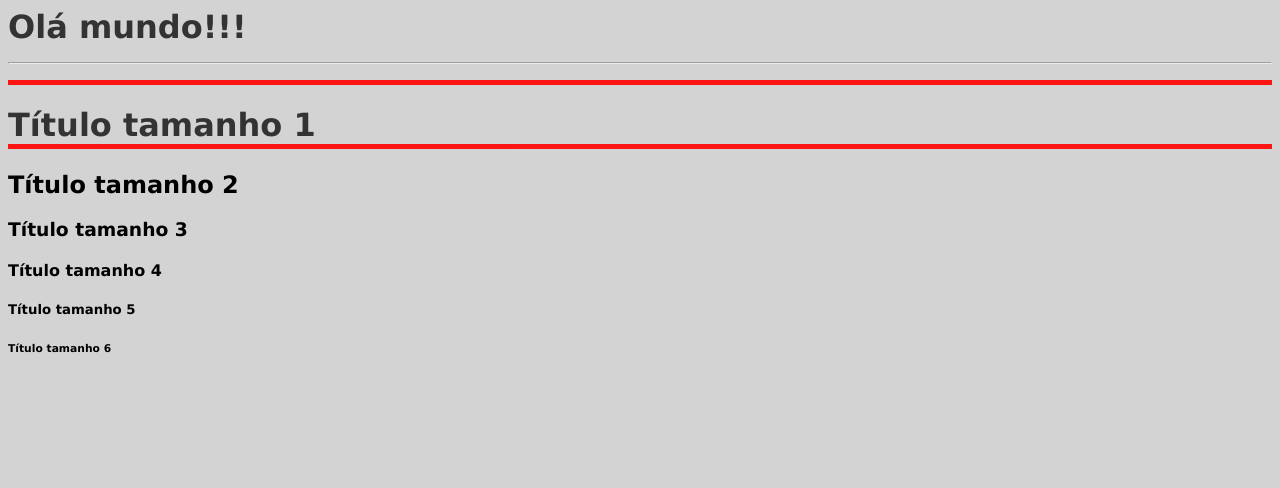
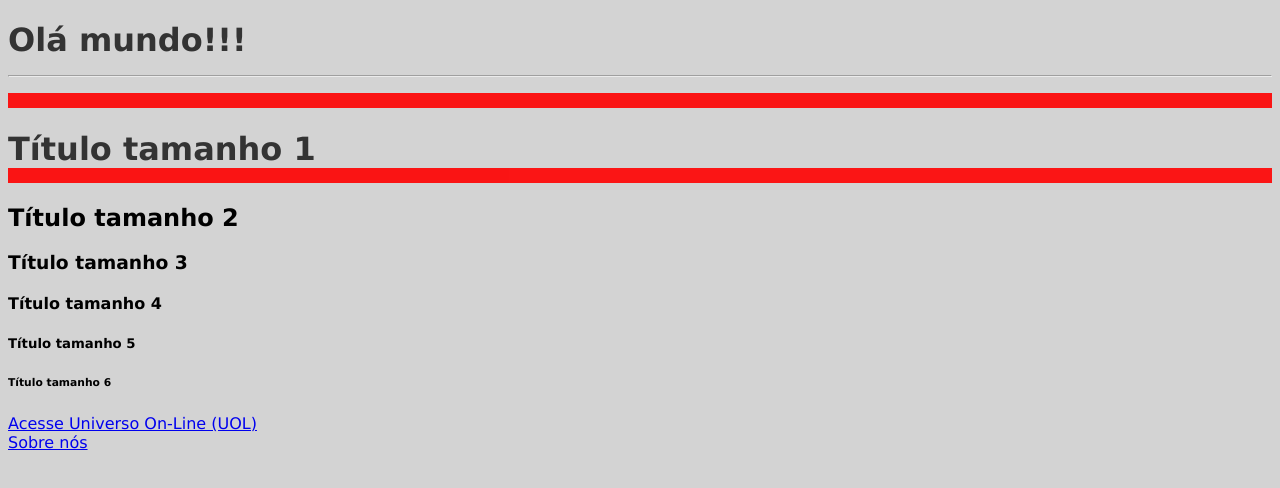
Before and after one commit to rlonghiDev/myhtml, a plain HTML site: page index.html in a window 1280 px wide. Drawn offline with Linux system fonts and the light colour scheme.

Commit message:
Criação da página sobre nós
Criei "sobre nós" e adicionei imagem e links para navegabilidade

```diff
--- a/index.html
+++ b/index.html
@@ -1,7 +1,7 @@
-<HTML>
-  <BODY style="background-color:Light-Grey;">
+<!DOCTYPE html>
+<html lang="pt-br">
 
-    <head>   <!--Usando css interno-->
+  <head>   <!--Usando css interno-->
       <style>
         body{
             background-color: lightgray;
@@ -11,7 +11,7 @@
             color:#222222;
             font-weight: bold;
             opacity: 0.9;
-            border-bottom: 5px solid red;
+            border-bottom: 15px solid red;
 
         }
         p{
@@ -21,6 +21,9 @@
       </style>
 
     </head>
+
+
+  <BODY>
 
     <h1>Olá mundo!!!<br><hr></h1>
 
@@ -33,5 +36,9 @@
       <H6>Título tamanho 6</H6>
     </P>
 
+    <a href="https://www.uol.com.br/">Acesse Universo On-Line (UOL)</a><br>
+    <a href="sobrenos.html">Sobre nós</a>
+
+
   </BODY>
 </HTML>
```
Also changed, not shown: sobrenos.html (added, +17 -0 lines).
